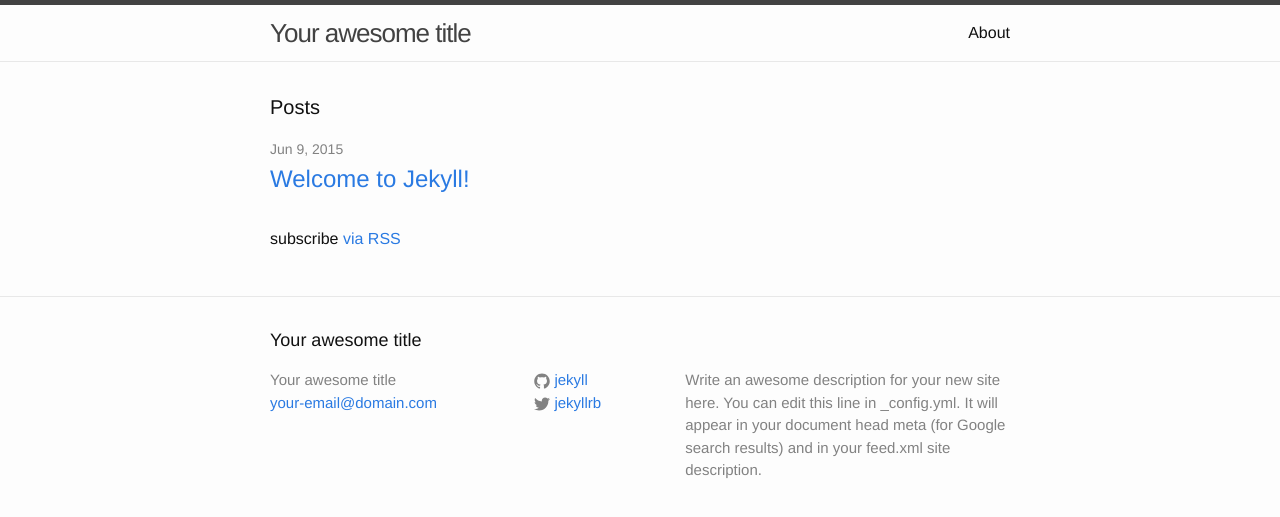
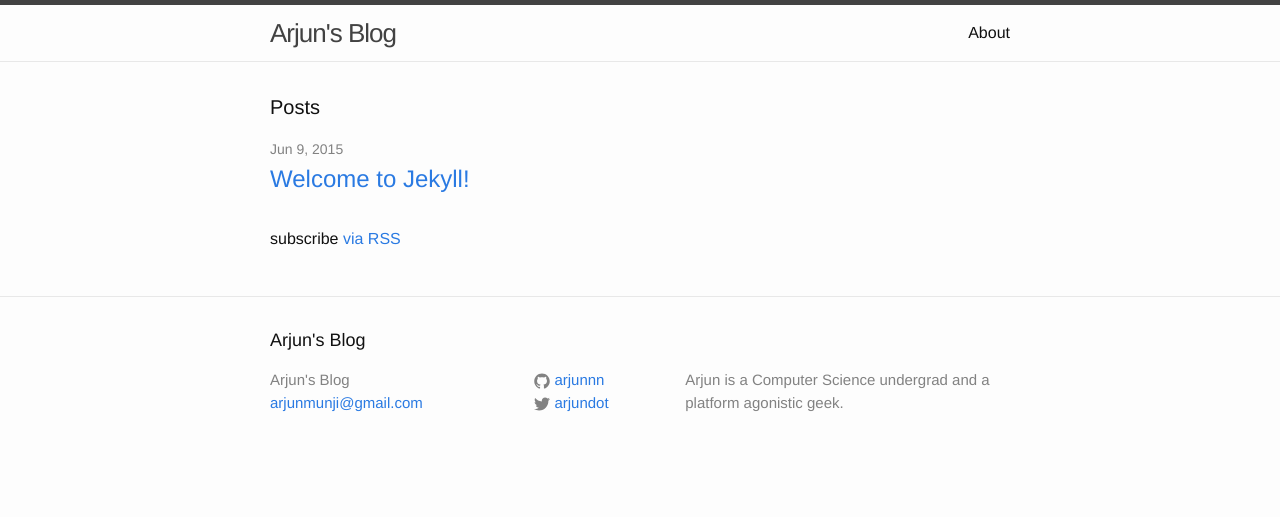
Before and after one commit to arjunnn/blog, a Jekyll site: the page built from index.html, in a window 1280 px wide. Shown: the top 517 px of the page. Built offline with Jekyll 4.4.1, drawn with Linux system fonts in a browser that asks for light colours.

Commit message:
config changes

```diff
--- a/_config.yml
+++ b/_config.yml
@@ -1,15 +1,13 @@
 # Site settings
 encoding: utf-8
-title: Your awesome title
-email: your-email@domain.com
+title: Arjun's Blog
+email: arjunmunji@gmail.com
 description: > # this means to ignore newlines until "baseurl:"
-  Write an awesome description for your new site here. You can edit this
-  line in _config.yml. It will appear in your document head meta (for
-  Google search results) and in your feed.xml site description.
-baseurl: "" # the subpath of your site, e.g. /blog/
-url: "http://yourdomain.com" # the base hostname & protocol for your site
-twitter_username: jekyllrb
-github_username:  jekyll
+  Arjun is a Computer Science undergrad and a platform agonistic geek.
+baseurl: "/blog" # the subpath of your site, e.g. /blog/
+url: "http://arjun.ninja" # the base hostname & protocol for your site
+twitter_username: arjundot
+github_username:  arjunnn
 
 # Build settings
 markdown: kramdown
```
